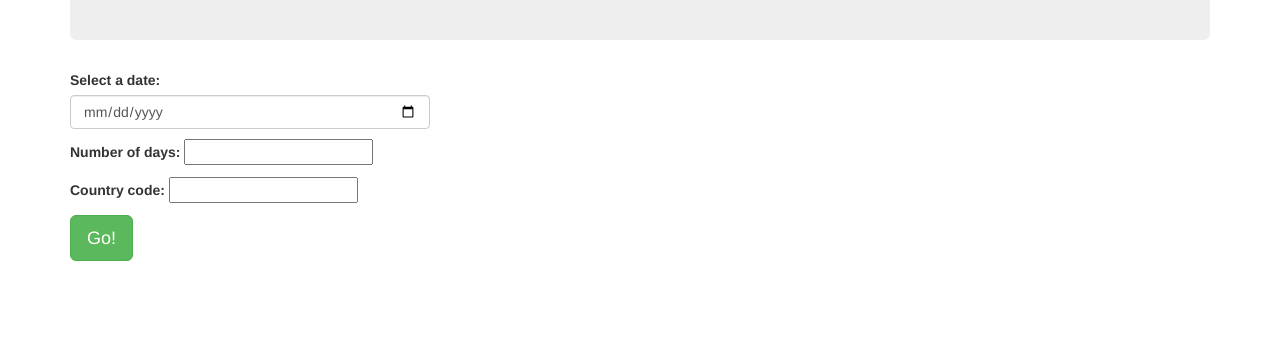
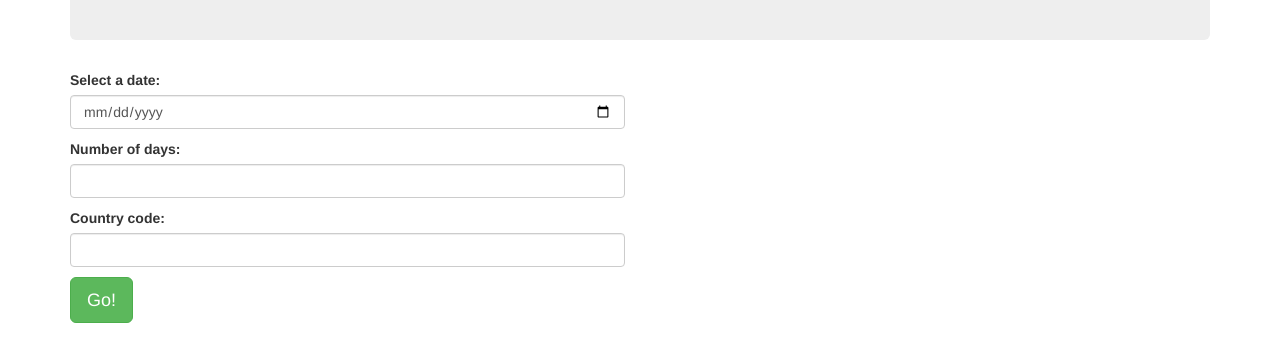
Before and after one commit to itha92/prosoft_test, a plain HTML site: page index.html in a window 1280 px wide. Shown: the part 155-516 px from the top of the page. Drawn offline with nearby package versions, Linux system fonts and the light colour scheme.

Commit message:
small fixes in layout

```diff
--- a/index.html
+++ b/index.html
@@ -12,29 +12,26 @@
 		</div>
 		<div class="row">
 			<form>
-				<div class="col-md-4">
+				<div class="col-md-6">
 					<label>Select a date: </label>
 					<input class="form-control sel_date" type="date"></input>
 					<p></p>
 					<label>Number of days: </label>
-					<input class="days" type="number" min="1"></input>
+					<input class="form-control days" type="number" min="1"></input>
 					<p></p>
 					<label>Country code:</label>
-					<input class="code" list="codes">
+					<input class="form-control code" list="codes">
 					<datalist id="codes">
 					</datalist>
 					<ul class="dropdown-menu">
 
 					</ul>
 				</div>
-					<!--input class="form-control"></input-->
-				<div class="col-md-4">
+				<div class="col-md-6">
 					<h2 class="holi_days" style="display: none">Holidays </h2>
 					<div class="list-group">
 
 					  </div>
-				</div>
-				<div class="col-md-4">
 				</div>
 			</div>
 			<div class="row">
```
Also changed, not shown: unfinished.txt (added).
